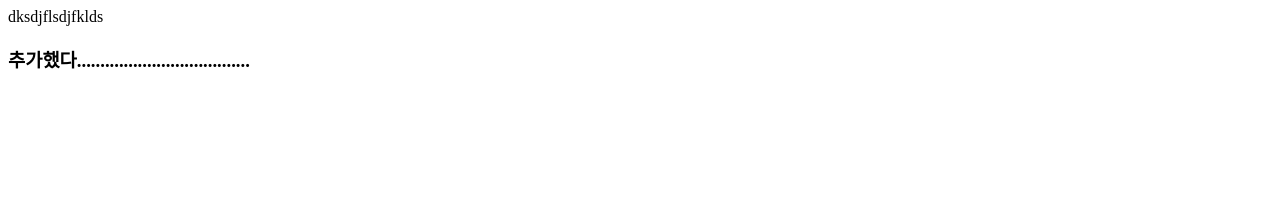
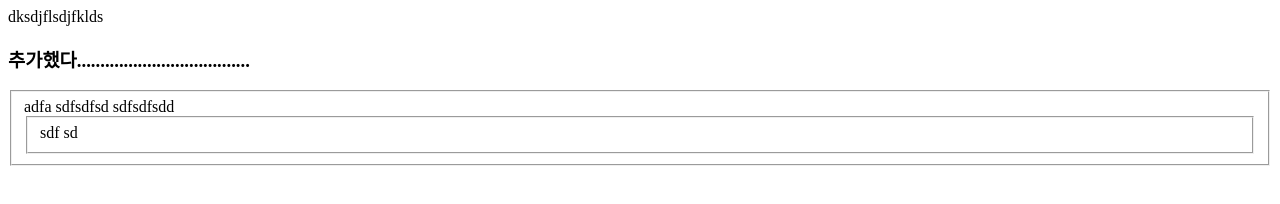
Before and after one commit to Kangyekoung/gitTest, a plain HTML site: page index.html in a window 1280 px wide. Drawn offline with Linux system fonts and the light colour scheme.

Commit message:
second commit

```diff
--- a/index.html
+++ b/index.html
@@ -4,3 +4,12 @@ dksdjflsdjfklds
 <h3>
     추가했다.....................................
 </h3>
+<fieldset>adfa
+    sdfsdfsd
+    sdfsdfsdd
+    <fieldset>sdf
+        sd
+
+
+    </fieldset>
+</fieldset>
```
